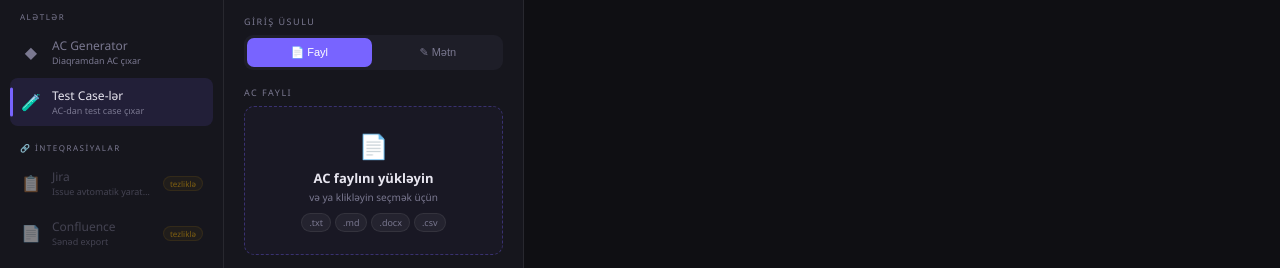
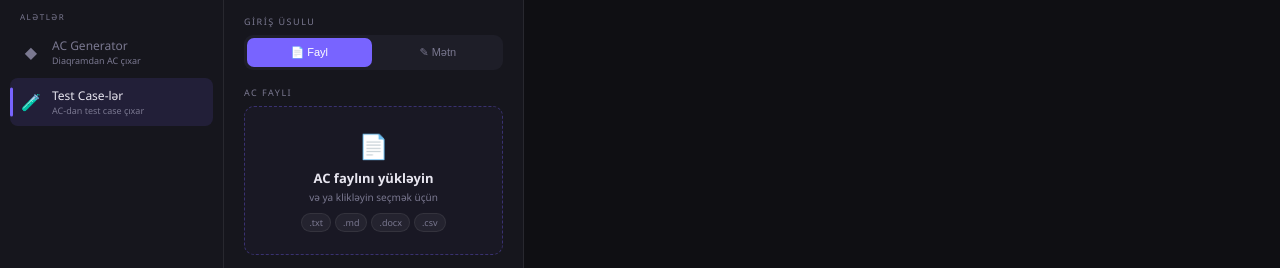
Before and after one commit to Javidgusein/ac-generator, a website: page public/tc.html in a window 1280 px wide. Shown: the part 72-340 px from the top of the page. Drawn offline with Linux system fonts and the light colour scheme.

Commit message:
Update tc.html

```diff
--- a/public/tc.html
+++ b/public/tc.html
@@ -141,17 +141,6 @@ body{font-family:'Segoe UI',system-ui,sans-serif;background:var(--bg);color:var(
       <div class="nav-active-dot"></div>
       <span class="nav-icon">&#129514;</span>
       <div class="nav-texts"><span class="nav-label">Test Case-lər</span><span class="nav-sub-text">AC-dan test case çıxar</span></div>
-    </a>
-    <div class="nav-group-label">&#128279; İnteqrasiyalar</div>
-    <a href="#" class="nav-item disabled">
-      <span class="nav-icon">&#128203;</span>
-      <div class="nav-texts"><span class="nav-label">Jira</span><span class="nav-sub-text">Issue avtomatik yaratma</span></div>
-      <span class="nav-badge">tezliklə</span>
-    </a>
-    <a href="#" class="nav-item disabled">
-      <span class="nav-icon">&#128196;</span>
-      <div class="nav-texts"><span class="nav-label">Confluence</span><span class="nav-sub-text">Sənəd export</span></div>
-      <span class="nav-badge">tezliklə</span>
     </a>
   </div>
   <div class="sidebar-footer">v1.0 &nbsp;&#183;&nbsp; <span>Beta</span></div>
```
